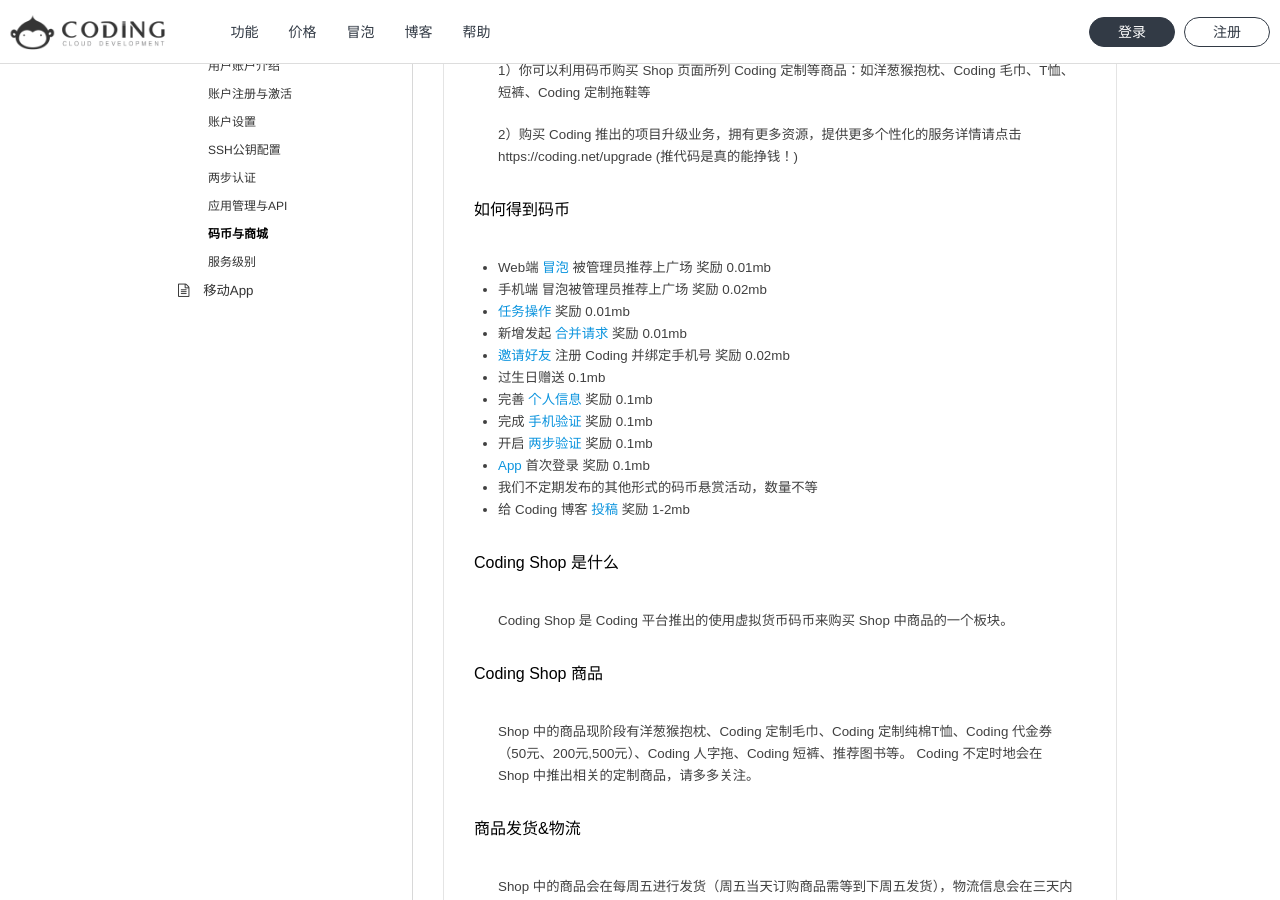
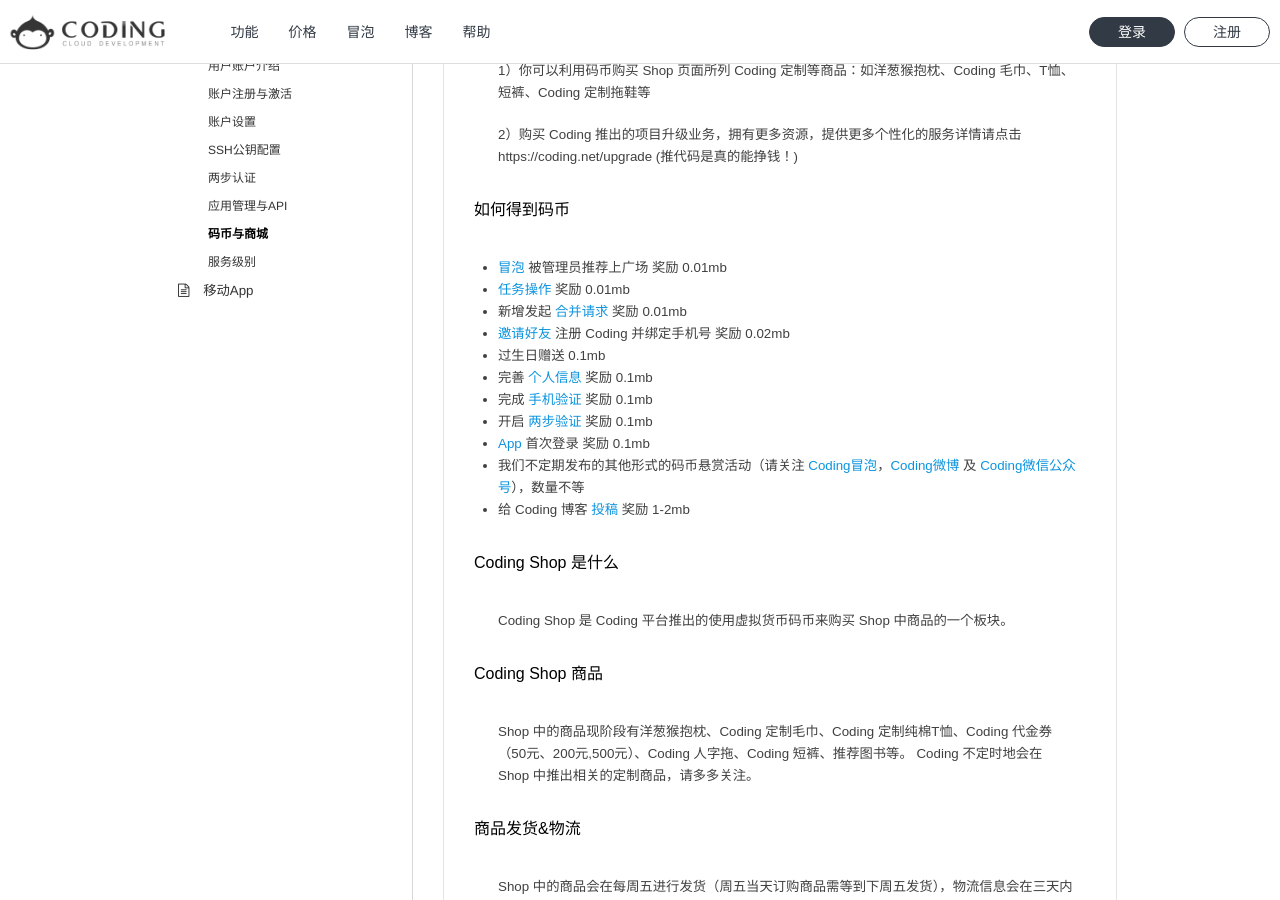
Before and after one commit to Coding/coding-docs, a Jekyll site: the page built from doc/account/shop.markdown, in a window 1280 px wide and 900 px high, scrolled down 615 px. Built offline with Jekyll 4.4.1, drawn with Linux system fonts in a browser that asks for light colours.

Commit message:
删除手机端冒泡奖励规则

```diff
--- a/doc/account/shop.markdown
+++ b/doc/account/shop.markdown
@@ -17,8 +17,7 @@
 
 ### 如何得到码币
 
-- Web端 [冒泡](https://coding.net/pp) 被管理员推荐上广场 奖励 0.01mb
-- 手机端 冒泡被管理员推荐上广场 奖励 0.02mb
+- [冒泡](https://coding.net/pp) 被管理员推荐上广场 奖励 0.01mb
 - [任务操作](https://coding.net/help/doc/project/task.html) 奖励 0.01mb
 - 新增发起 [合并请求](https://coding.net/help/doc/git/git-branch.html#section-4) 奖励 0.01mb
 - [邀请好友](https://coding.net/user/relationship/friends) 注册 Coding 并绑定手机号 奖励 0.02mb
@@ -27,7 +26,7 @@
 - 完成 [手机验证](https://coding.net/user/account/setting/basic) 奖励 0.1mb
 - 开启 [两步验证](https://coding.net/help/doc/account/2fa.html) 奖励 0.1mb
 - [App](https://coding.net/app)  首次登录 奖励 0.1mb
-- 我们不定期发布的其他形式的码币悬赏活动，数量不等
+- 我们不定期发布的其他形式的码币悬赏活动（请关注 [Coding冒泡](https://coding.net/u/coding/bubble)，[Coding微博](http://weibo.com/clouddevelopment) 及 [Coding微信公众号](https://coding.net/static/fcdf6ecd90f6022d143a5e06fbe391b8.jpg)），数量不等
 - 给 Coding 博客 [投稿](https://coding.net/u/coding/p/Blog/git)  奖励 1-2mb
 
 ### Coding Shop 是什么
```
Also changed, not shown: 2 other files.
